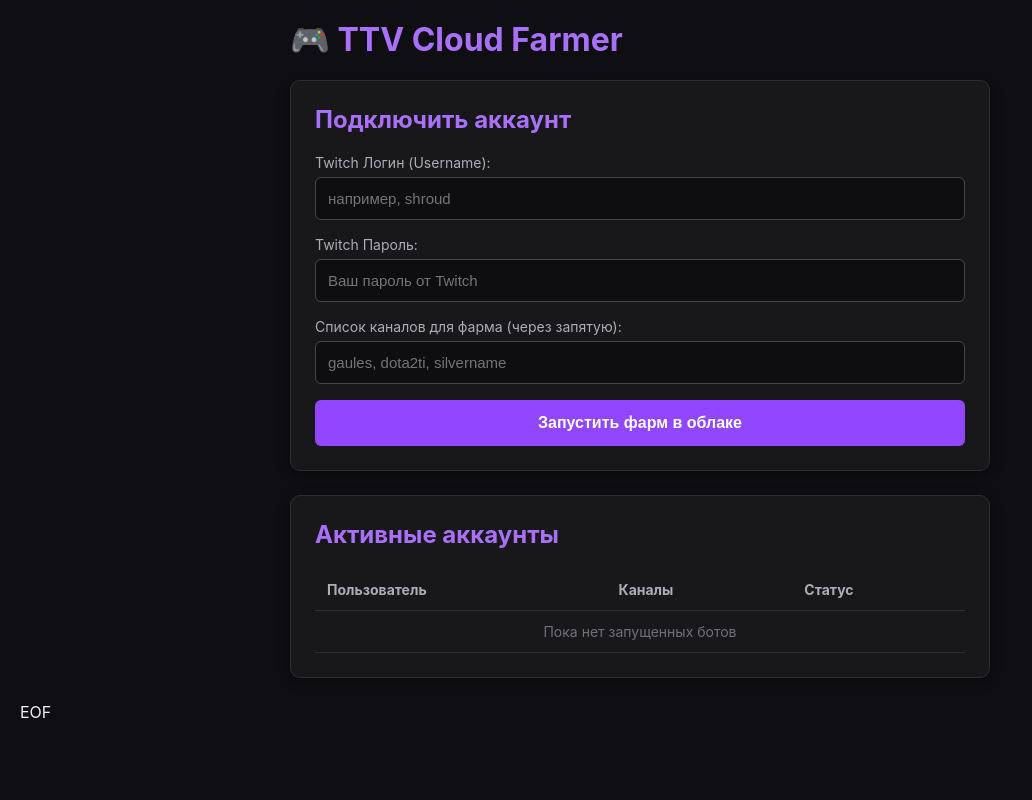
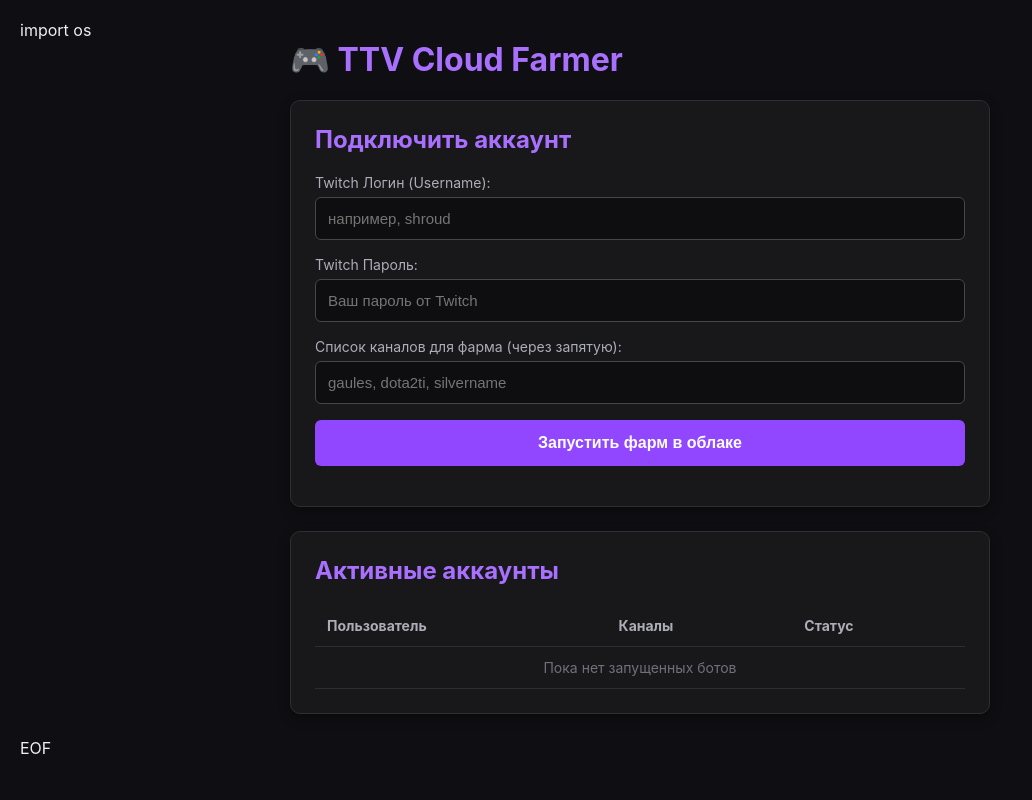
Before and after one commit to KeKN4/TTVdrop, a FastAPI app: page / in a window 1280 px wide. Shown: the whole page, without its empty margins (0-1032 px from the left). Run offline with FastAPI, Linux system fonts and the light colour scheme; parts of the project's set-up code (start-up, migrations or seed data) failed here and were passed over.

Commit message:
Update index.html

```diff
--- a/templates/index.html
+++ b/templates/index.html
@@ -1,3 +1,4 @@
+import os
 <!DOCTYPE html>
 <html lang="ru">
 <head>
```
